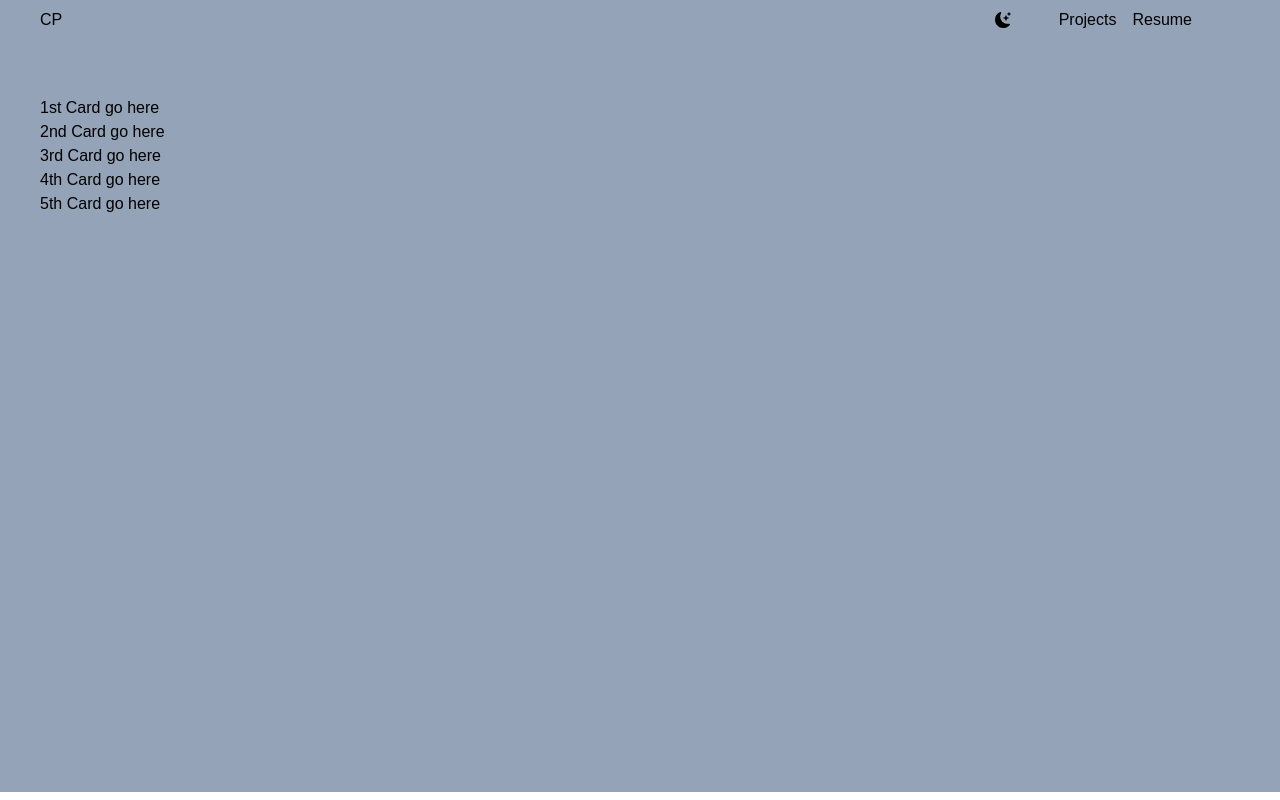
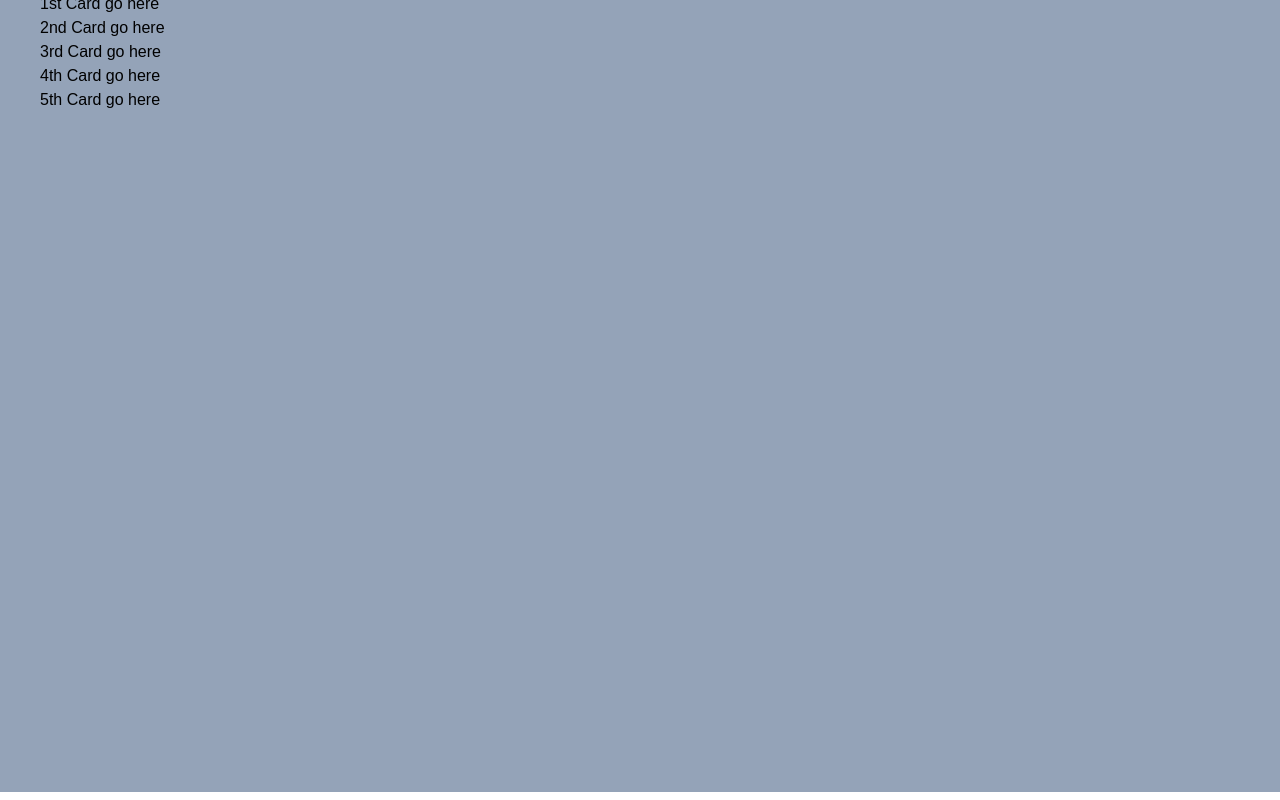
Before and after one commit to taepal467/cp_portfolio, a Next.js app: page /components/Projects in a window 1280 px wide. Built offline with nearby package versions, Linux system fonts and the light colour scheme; a web font is replaced by a local one.

Commit message:
Removed the nav bar and added it to _app.tsx

```diff
--- a/pages/components/Projects.js
+++ b/pages/components/Projects.js
@@ -1,40 +1,11 @@
-import React from 'react';
-import {BsFillMoonStarsFill, BsFillBrightnessHighFill} from 'react-icons/bs' ;
-import Link from 'next/link';
-import { useState } from 'react';
 
 
 export default function Projects() {
-    const [darkMode, setDarkMode] = useState(false);
+
     return(
-        <div className={darkMode ? 'dark': ''}>
-            <main className='min-h-screen px-10 bg-slate-400 font-gloock dark:bg-black'>
-                    <nav className='py-4 mb-12 flex justify-between'>
-                        <Link href="/">
-                            <h1 className=''>CP</h1>
-                        </Link>
-                        <ul className='flex items-center px-10'>
-                            <li className=' px-2 pr-10 '>
-                                {darkMode ? <BsFillBrightnessHighFill
-                                    className='cursor-pointer'
-                                    onClick={() => setDarkMode(!darkMode)}/> :
-                                    <BsFillMoonStarsFill
-                                    className='cursor-pointer'
-                                    onClick={() => setDarkMode(darkMode => !darkMode)}
-                                />}
-                            </li>
-                            <li className=' px-2'>
-                                <Link href='./components/Projects'>Projects</Link>
-                            </li>
-                            <li className=' px-2'>
-                            <a href="https://docs.google.com/document/d/1gd_s5Lm468wk0DONMSpgxVsJarLlb9Cx51AHrZmtRnQ/edit?usp=sharing"
-                                target='_blank'
-                                rel="noopener noreferrer">
-                                Resume
-                            </a>
-                            </li>
-                        </ul>
-                    </nav>
+        <div >
+            <main className='min-h-screen px-10 bg-slate-400  dark:bg-slate-100'>
+
                     <section className='card--container'>
                         <div>
                             <h1>1st Card go here</h1>
```
